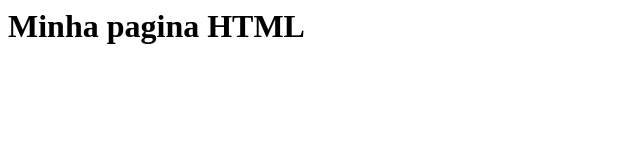
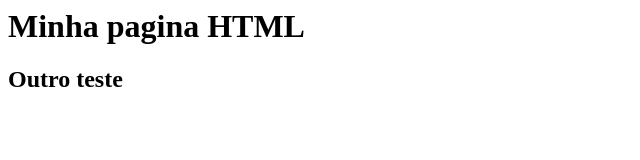
Before and after one commit to Luiz-Girotto/gama-no-github, a plain HTML site: page index.html in a window 1280 px wide. Shown: the whole page, without its empty margins (0-640 px from the left). Drawn offline with Linux system fonts and the light colour scheme.

Commit message:
outro commit, agora no master

```diff
--- a/index.html
+++ b/index.html
@@ -1,5 +1,6 @@
 <html>
   <body>
     <h1>Minha pagina HTML</h1>
+	<h2>Outro teste<h2>
   </body>
 </html>
```
